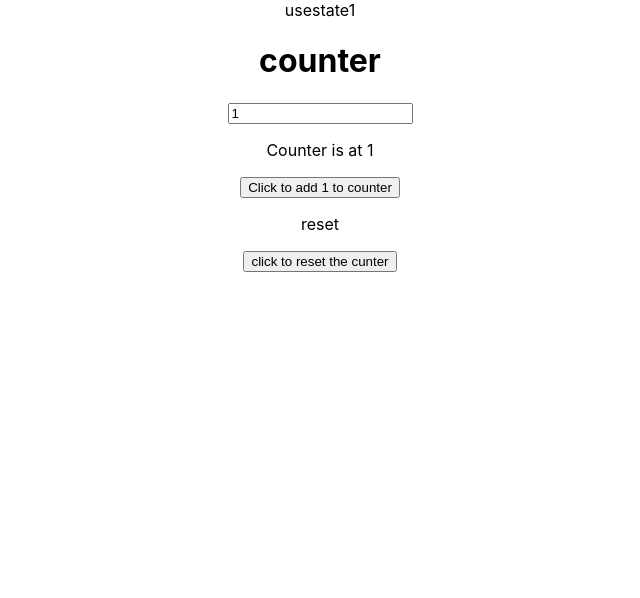
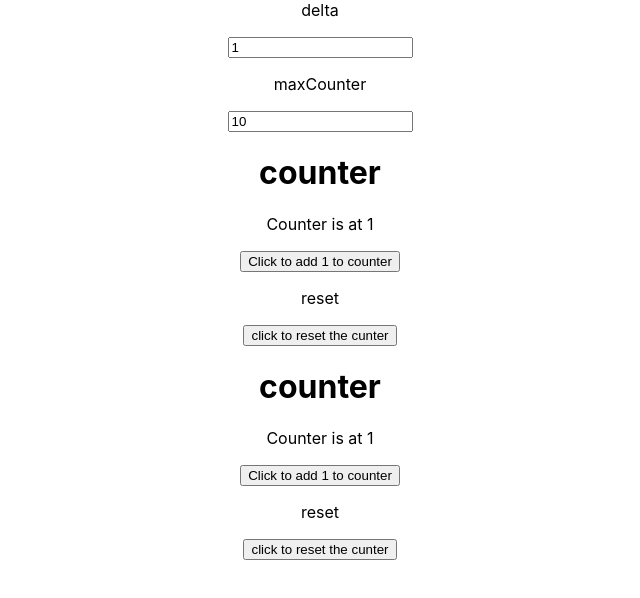
Before and after one commit to aviad1aviad/usestate, a React (Create React App) app: page / in a window 1280 px wide. Shown: the top 598 px of the page, without its empty margins (320-960 px from the left). Built offline with nearby package versions, Linux system fonts and the light colour scheme.

Commit message:
exercise 3

```diff
--- a/src/App.js
+++ b/src/App.js
@@ -1,10 +1,28 @@
 import './App.css';
 import Counter from './counter.js';
+import { useState } from 'react';
+
+
 function App() {
+  const [delta, setDelta] = useState(1)
+  const [maxCounter,setMaxCounter] = useState (10)
+  function handleDelta(e) {
+    setDelta(Number(e.target.value))
+    }
+  function handleMax (e) {
+    setMaxCounter(Number(e.target.value))
+  }
   return (
     <div className="App">
-      usestate1
-      <Counter />
+      delta
+      <p/>
+      <input type= "number" value = {delta} onChange = {handleDelta}/>
+      <p/>
+      maxCounter
+      <p/>
+      <input type = "number" value = {maxCounter} onChange = {handleMax}/>
+      <Counter delta = {delta} maxCounter = {maxCounter}/>
+      <Counter delta = {delta} maxCounter = {maxCounter}/>
     </div>
   );
 }
--- a/src/counter.js
+++ b/src/counter.js
@@ -1,11 +1,12 @@
 import { useState } from "react";
-function Counter() {
+function Counter(props) {
+    const {delta, maxCounter} = props
     const [count, setCount] = useState(1)
-    const [delta, setDelta] = useState(1)
     function incr(){
         setCount (
             function (oldCount) {
-                return oldCount + delta
+              if (oldCount + delta >maxCounter) return 0
+              return oldCount + delta
             }
         )
         console.log(count)
@@ -13,14 +14,10 @@ function Counter() {
     function reset() {
       setCount(0)
         }
-    function handleDelta(e) {
-      setDelta(Number(e.target.value))
-    }
 
     return (
       <div>
         <h1> counter </h1>
-        <input type= "number" value = {delta} onChange = {handleDelta}/>
         <p> Counter is at {count} </p>
       <button onClick={incr}> Click to add {delta} to counter </button>
       <p> reset </p>
```
